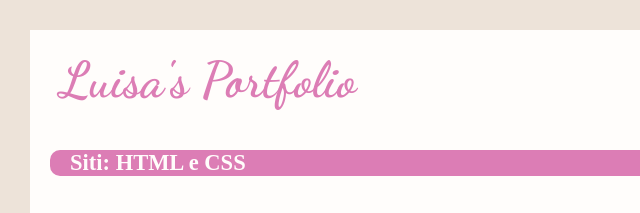
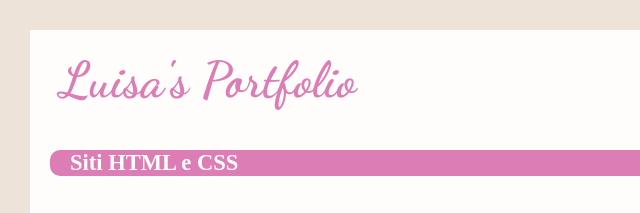
Before and after one commit to Luisazizzo/portfolio, a plain HTML site: page index.html in a window 1280 px wide. Shown: the top 213 px of the page, 0-640 px from the left. Drawn offline with Linux system fonts and the light colour scheme; a web font is replaced by a local one.

Commit message:
rimozione due punti da bar

```diff
--- a/index.html
+++ b/index.html
@@ -16,7 +16,7 @@
     <div class="container">
        <h1 class="logo">Luisa's Portfolio</h1>
        <div class="bar">
-        <h2>Siti: HTML e CSS</h2>
+        <h2>Siti HTML e CSS</h2>
        </div>
 
        <a href="siti/mc-donalds/index.html" target="_blank">
```
